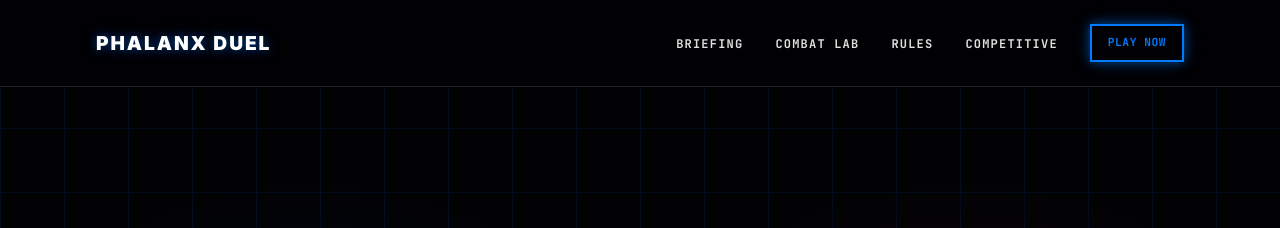
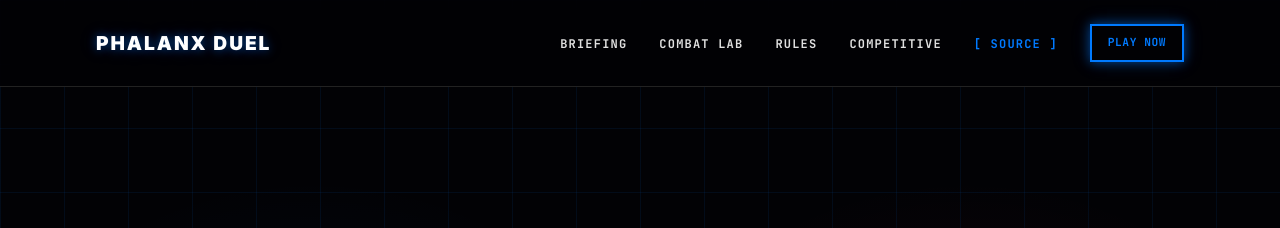
Before and after one commit to phalanxduel/phalanxduel.github.io, a Jekyll site: the page built from index.md, in a window 1280 px wide. Shown: the top 228 px of the page. Built offline with Jekyll 4.4.1, drawn with Linux system fonts in a browser that asks for light colours.

Commit message:
feat(ui): add GitHub source link to header

```diff
--- a/_includes/header.html
+++ b/_includes/header.html
@@ -12,6 +12,7 @@
         <li><a href="{{ '/tools/battle-calculator/' | relative_url }}" style="font-family: var(--font-mono); font-size: 0.75rem; letter-spacing: 0.1em; text-transform: uppercase; text-decoration: none;">Combat Lab</a></li>
         <li><a href="{{ '/guide' | relative_url }}" style="font-family: var(--font-mono); font-size: 0.75rem; letter-spacing: 0.1em; text-transform: uppercase; text-decoration: none;">Rules</a></li>
         <li><a href="{{ '/competitive/' | relative_url }}" style="font-family: var(--font-mono); font-size: 0.75rem; letter-spacing: 0.1em; text-transform: uppercase; text-decoration: none;">Competitive</a></li>
+        <li><a href="https://github.com/phalanxduel/phalanxduel" target="_blank" rel="noopener noreferrer" style="font-family: var(--font-mono); font-size: 0.75rem; letter-spacing: 0.1em; text-transform: uppercase; text-decoration: none; color: var(--color-offense);">[ Source ]</a></li>
         <li><a class="button-link" href="{{ '/play/' | relative_url }}" style="padding: 0.5rem 1rem; font-size: 0.7rem;">Play Now</a></li>
       </ul>
     </nav>
```
